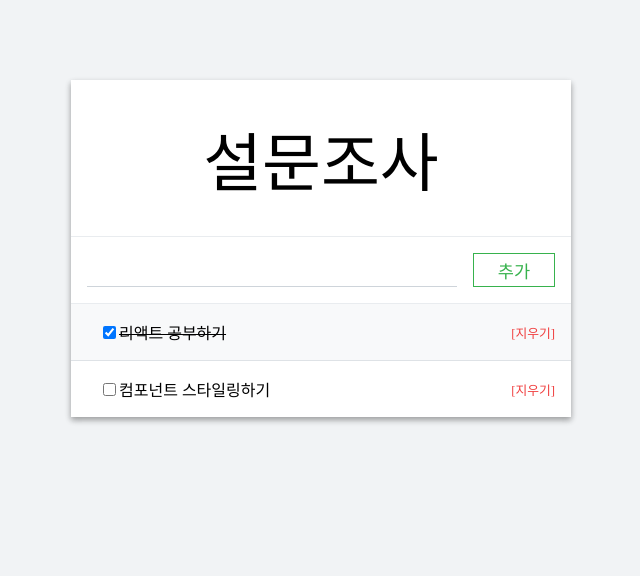
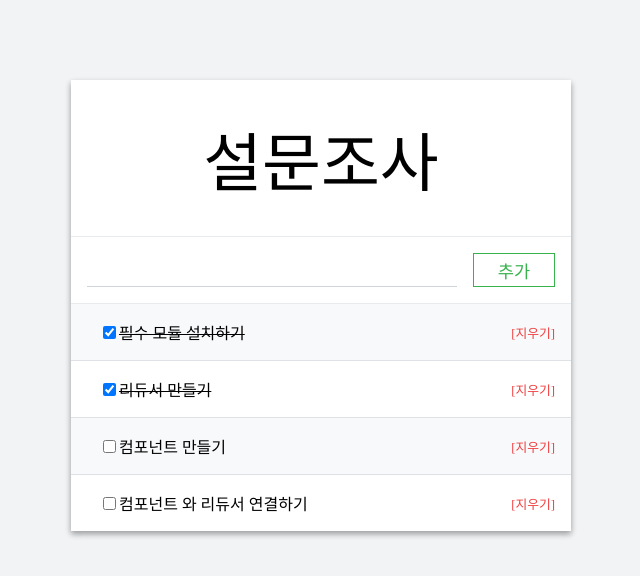
Before and after one commit to zwolf21/react-todo-list, a React (Create React App) app: page / in a window 1280 px wide. Shown: the top 576 px of the page, without its empty margins (319-959 px from the left). Built offline with nearby package versions, Linux system fonts and the light colour scheme.

Commit message:
TodoList 컨테이너 작성 및 리덕스 연동

```diff
--- a/src/App.js
+++ b/src/App.js
@@ -2,14 +2,14 @@ import React, { Component } from "react";
 
 import PageTemplate from "./components/PageTemplate";
 import TodoInputContainer from "./containers/TodoInputContainer";
-import TodoList from "./components/TodoList";
+import TodoListContainer from "./containers/TodoListContainer";
 
 export class App extends Component {
   render() {
     return (
       <PageTemplate>
         <TodoInputContainer />
-        <TodoList />
+        <TodoListContainer />
       </PageTemplate>
     );
   }
--- a/src/components/TodoItem/TodoItem.js
+++ b/src/components/TodoItem/TodoItem.js
@@ -11,7 +11,13 @@ const TodoItem = ({ done, children, onToggle, onRemove }) => {
     <div className={cx("todo-item")} onClick={onToggle}>
       <input type="checkbox" className={cx("tick")} checked={done} readOnly />
       <div className={cx("text", { done })}>{children}</div>
-      <div className={cx("delete")} onClick={onRemove}>
+      <div
+        className={cx("delete")}
+        onClick={e => {
+          onRemove();
+          e.stopPropagation();
+        }}
+      >
         [지우기]
       </div>
     </div>
--- a/src/components/TodoList/TodoList.js
+++ b/src/components/TodoList/TodoList.js
@@ -1,18 +1,23 @@
 import React from "react";
-import classNames from "classnames";
 
-import styles from "./TodoList";
 import TodoItem from "../TodoItem/TodoItem";
 
-const cx = classNames.bind(styles);
-
-const TodoList = () => {
-  return (
-    <div>
-      <TodoItem done>리액트 공부하기</TodoItem>
-      <TodoItem>컴포넌트 스타일링하기</TodoItem>
-    </div>
-  );
+const TodoList = ({ todos, onToggle, onRemove }) => {
+  const todoList = todos.map(todo => (
+    <TodoItem
+      key={todo.id}
+      done={todo.done}
+      onToggle={() => {
+        onToggle(todo.id);
+      }}
+      onRemove={() => {
+        onRemove(todo.id);
+      }}
+    >
+      {todo.text}
+    </TodoItem>
+  ));
+  return <div>{todoList}</div>;
 };
 
 export default TodoList;
--- /dev/null
+++ b/src/containers/TodoListContainer.js
@@ -0,0 +1,44 @@
+import React, { Component } from "react";
+
+import { connect } from "react-redux";
+import { bindActionCreators } from "redux";
+
+import TodoList from "../components/TodoList";
+import * as inputActions from "../modules/input";
+import * as todoActions from "../modules/todo";
+
+export class TodoListContainer extends Component {
+  handleToggle = id => {
+    const { TodoActions } = this.props;
+    TodoActions.toggle(id);
+  };
+
+  handleRemove = id => {
+    const { TodoActions } = this.props;
+    TodoActions.remove(id);
+  };
+
+  render() {
+    const { todos } = this.props;
+    const { handleToggle, handleRemove } = this;
+    return (
+      <TodoList todos={todos} onToggle={handleToggle} onRemove={handleRemove} />
+    );
+  }
+}
+
+const mapStateToProps = state => ({
+  todos: state.todo.toJS()
+});
+
+const mapDispatchToProps = dispatch => ({
+  InputActions: bindActionCreators(inputActions, dispatch),
+  TodoActions: bindActionCreators(todoActions, dispatch)
+});
+
+const conn = connect(
+  mapStateToProps,
+  mapDispatchToProps
+);
+
+export default conn(TodoListContainer);
```
